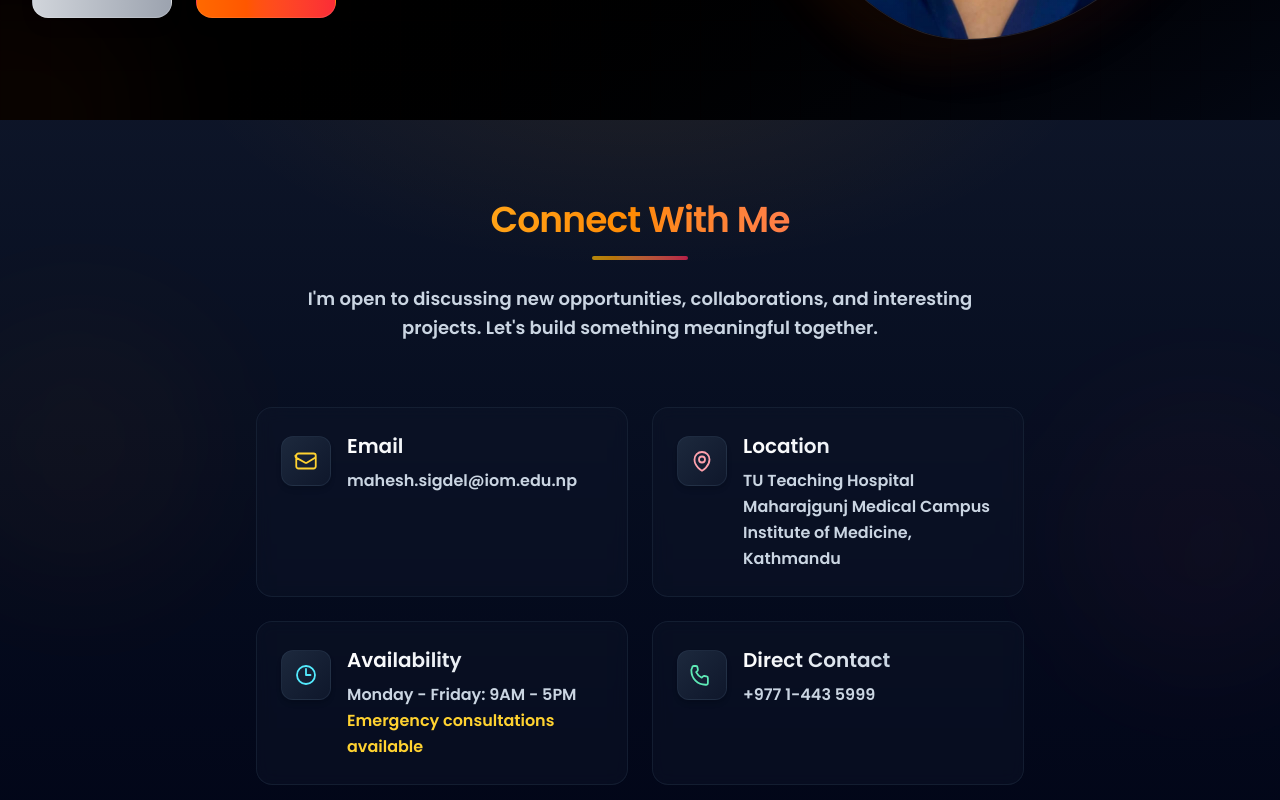
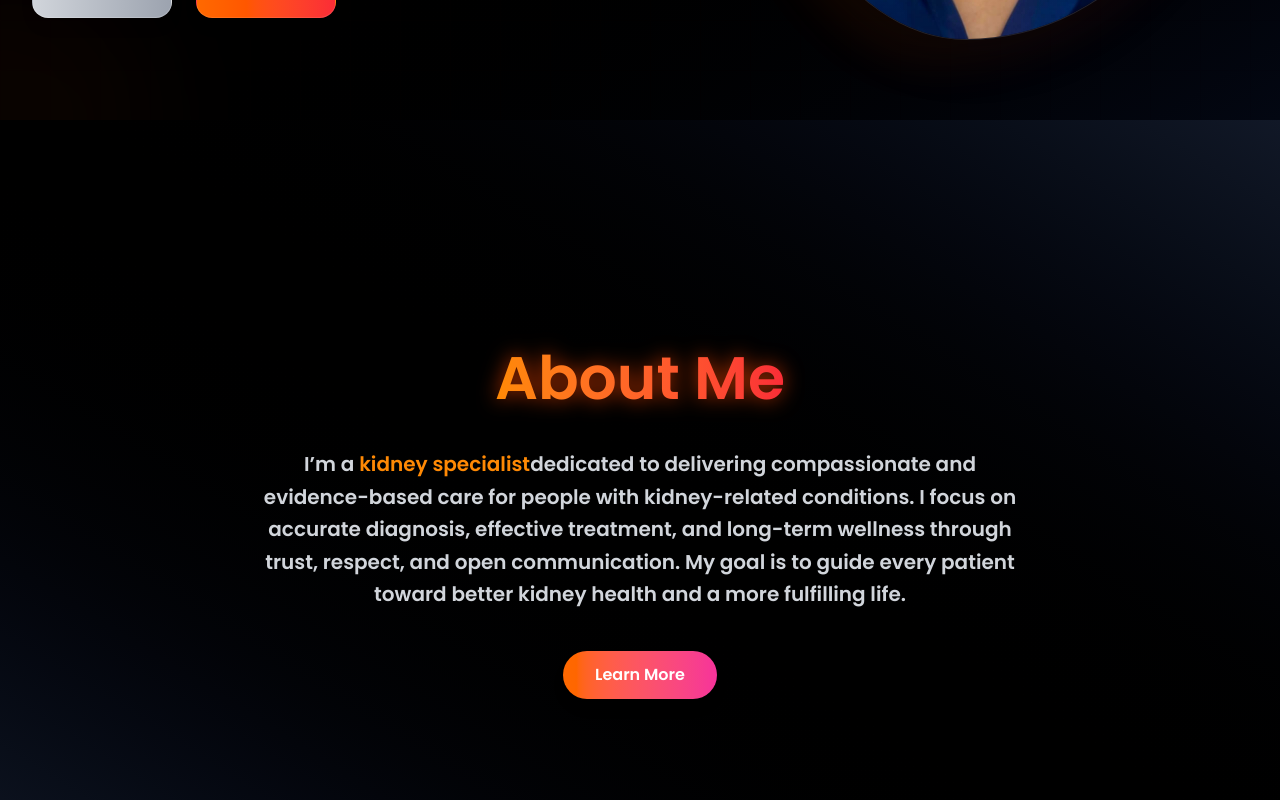
Before and after one commit to Suyog0-0/maheshrajsigdel, a Next.js app in the folder maheshrajsigdel-frontend/: page /home in a window 1280 px wide. Shown: the part 680-1480 px from the top of the page. Built offline with nearby package versions, Linux system fonts and the light colour scheme.

Commit message:
Added about me section to home page and fixed hover effects of navbar on desktop view

```diff
--- /dev/null
+++ b/maheshrajsigdel-frontend/app/(user)/home/HomeAboutSection.tsx
@@ -0,0 +1,73 @@
+"use client";
+
+import React from "react";
+
+const HomeAboutSection = () => {
+return (
+    <section
+    id="about"
+    className="relative flex flex-col items-center justify-center min-h-screen bg-gradient-to-tr from-gray-900 via-black to-gray-900 text-white py-24 px-6 md:px-16 overflow-hidden"
+    >
+      {/* Heading */}
+    <h2 className="text-5xl md:text-6xl font-extrabold bg-gradient-to-r from-orange-400 via-red-500 to-pink-500 bg-clip-text text-transparent animate-gradient-x drop-shadow-[0_0_10px_rgba(255,69,0,0.7)] text-center leading-tight mb-8 opacity-0 animate-fade-up">
+        About Me
+    </h2>
+
+      {/* Description */}
+    <p className="max-w-3xl text-center text-lg md:text-xl leading-relaxed text-gray-300 opacity-0 animate-fade-up animation-delay-200">
+        I’m a <span className="text-orange-400 font-semibold">kidney specialist</span>
+        dedicated to delivering compassionate and evidence-based care for people with
+        kidney-related conditions. I focus on accurate diagnosis, effective treatment,
+        and long-term wellness through trust, respect, and open communication. My goal
+        is to guide every patient toward better kidney health and a more fulfilling life.
+    </p>
+
+    <a
+        href="/about"
+        className="mt-10 inline-block bg-gradient-to-r from-orange-500 to-pink-500 text-white font-semibold px-8 py-3 rounded-full shadow-lg hover:shadow-[0_0_20px_rgba(255,69,0,0.7)] transition duration-300 opacity-0 animate-fade-up animation-delay-400"
+    >
+        Learn More
+    </a>
+
+    <style jsx>{`
+        @keyframes gradient-x {
+        0%, 100% {
+            background-position: 0% center;
+        }
+        50% {
+            background-position: 100% center;
+        }
+        }
+        .animate-gradient-x {
+        background-size: 200% 200%;
+        animation: gradient-x 6s ease infinite;
+        }
+
+        @keyframes fade-up {
+        0% {
+            opacity: 0;
+            transform: translateY(20px);
+        }
+        100% {
+            opacity: 1;
+            transform: translateY(0);
+        }
+        }
+
+        .animate-fade-up {
+        animation: fade-up 0.8s ease forwards;
+        }
+
+        .animation-delay-200 {
+        animation-delay: 0.2s;
+        }
+
+        .animation-delay-400 {
+        animation-delay: 0.4s;
+        }
+    `}</style>
+    </section>
+);
+};
+
+export default HomeAboutSection;
--- a/maheshrajsigdel-frontend/app/(user)/home/HomeClient.tsx
+++ b/maheshrajsigdel-frontend/app/(user)/home/HomeClient.tsx
@@ -3,6 +3,7 @@
 import { useEffect, useState } from 'react';
 import HomeHeroSection from './HomeHeroSection';
 import HomeContactSection from './HomeContactSection';
+import HomeAboutSection from './HomeAboutSection';
 
 export default function HomeClient() {
   const [isLoaded, setIsLoaded] = useState(false);
@@ -16,6 +17,7 @@ export default function HomeClient() {
   return (
     <>
       <HomeHeroSection isLoaded={isLoaded} setIsLoaded={setIsLoaded} />
+      <HomeAboutSection />
       <HomeContactSection />
 
       {/* Global Styles */}
--- a/maheshrajsigdel-frontend/components/navbar.tsx
+++ b/maheshrajsigdel-frontend/components/navbar.tsx
@@ -181,7 +181,7 @@ const Navbar = () => {
 
                         {/* Glow effect on hover */}
                         {!isActive && (
-                          <div className="absolute inset-0 rounded-lg bg-orange-500/0 group-hover:bg-orange-500/5 transition-all duration-300 -z-10"></div>
+                          <div className="absolute inset-x-[-0.5rem] inset-y-[-0.25rem] rounded-lg bg-orange-500/0 group-hover:bg-orange-500/5 transition-all duration-300 -z-10"></div>
                         )}
                       </Link>
                     </li>
```
